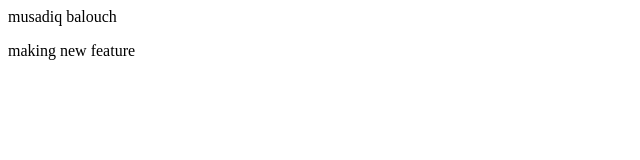
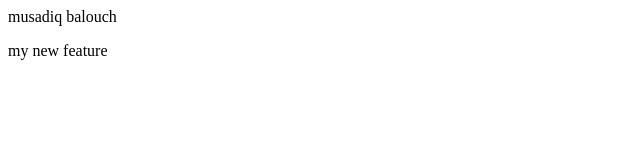
Before and after one commit to musadiqbalouch/Localrepo, a plain HTML site: page index.html in a window 1280 px wide. Shown: the full height of the page, 0-640 px from the left. Drawn offline with Linux system fonts and the light colour scheme.

Commit message:
new feature add in branch 2

```diff
--- a/index.html
+++ b/index.html
@@ -1,2 +1,3 @@
 <p>musadiq balouch </p>
-<p>making new feature</p>
+
+<p>my new feature</p>
```
